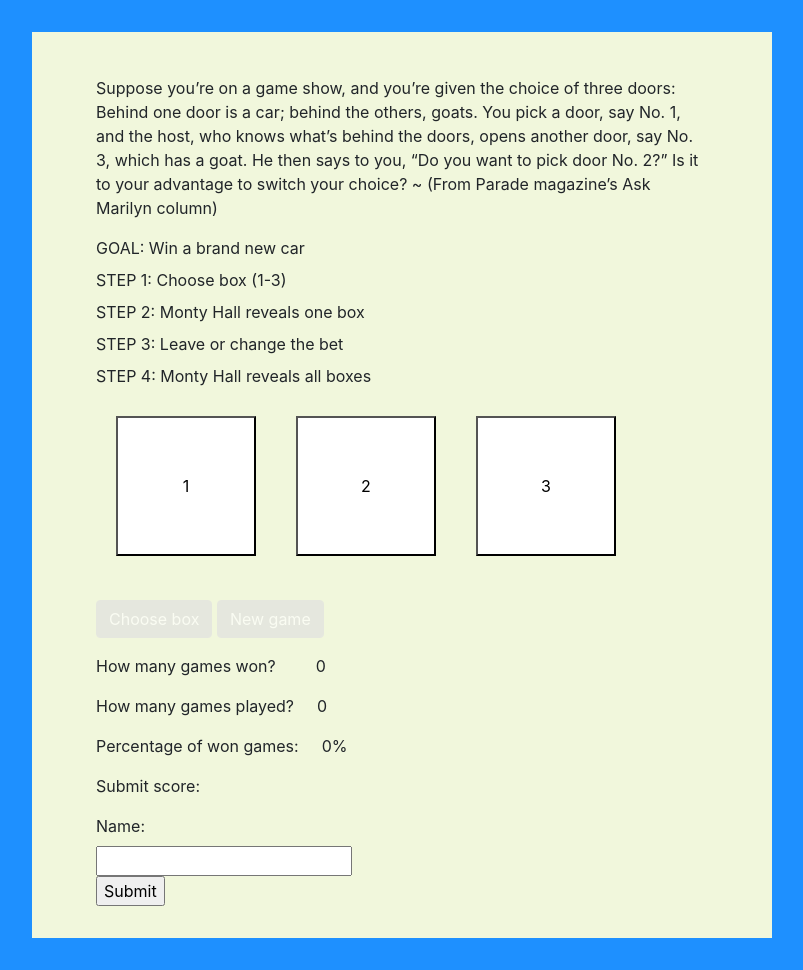
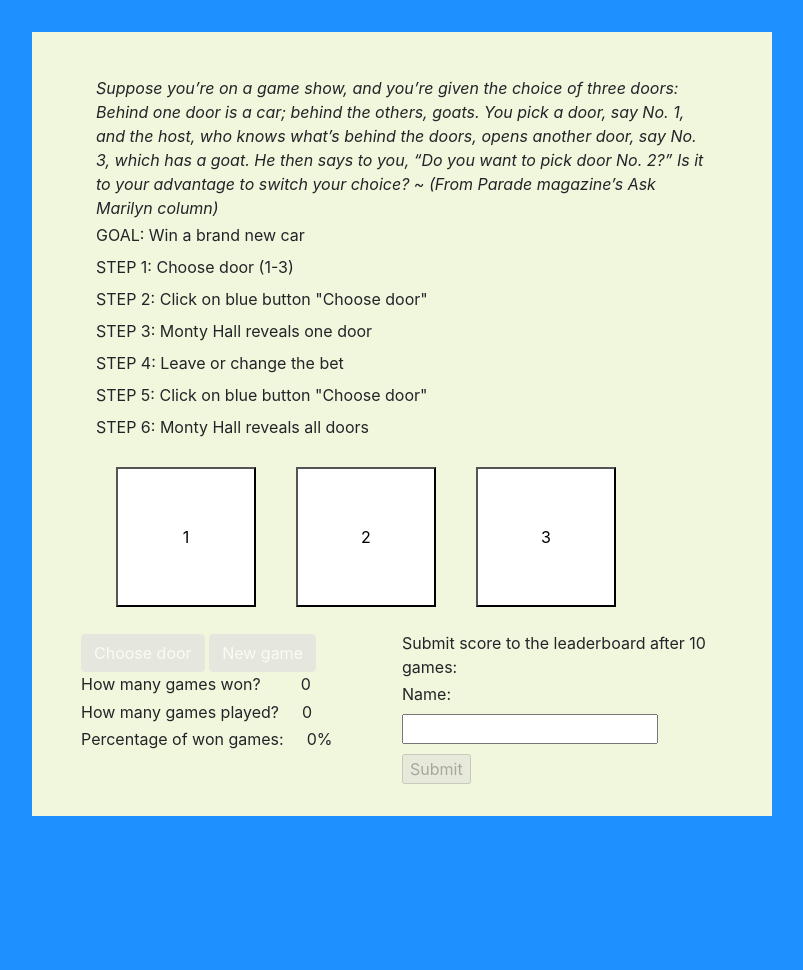
Before and after one commit to AdamczykMaciej/PUZ, a Python web app: template templates/index.html in a window 1280 px wide. Shown: the whole page, without its empty margins (238-1041 px from the left). After the commit the page ends 816 px from the top, so only its background shows below. Run offline with Jinja, Linux system fonts and the light colour scheme; the template is opened without the code that fills it, so the values that code supplies are empty; some libraries are stand-ins or nearby versions; some web fonts are replaced.

Commit message:
Improve layout, split to columns

```diff
--- a/static/css/main.css
+++ b/static/css/main.css
@@ -36,7 +36,7 @@ h2 {
 
 p, li {
     font-size: 1em;
-
+    margin-bottom: 0.2rem !important;
 }
 
 p.credit {
@@ -67,6 +67,7 @@ img {
 height:140px;
 width:140px;
 margin: 20px;
+margin-bottom: 0px;
 content: '';
 cursor: pointer;
 background-color: white;
@@ -81,3 +82,20 @@ display: inline-block;
 #result{
     font-size: 20px;
 }
+
+/* Set additional styling options for the columns*/
+.column {
+float: left;
+width: 50%;
+}
+
+.row:after {
+content: "";
+display: table;
+clear: both;
+}
+
+.row{
+margin-right: 0px;
+margin-left: 0px;
+}
--- a/static/js/main.js
+++ b/static/js/main.js
@@ -110,9 +110,13 @@ function simulate(){
         }
         updatePercentageOfWon();
      }
+     if(howManyTimesPlayed === 10){
+        document.getElementById("submit").disabled = false;
+     }
 }
 
 function updateLeaderboard(){
+    if(howManyTimesPlayed === 10){
      $.post("/api/updateLeaderboard",
   {
     name: document.getElementById("name").value,
@@ -121,6 +125,9 @@ function updateLeaderboard(){
   function(data, status){
     console.log("Data: " + data + "\nStatus: " + status);
   });
+  } else{
+    console.log("You have to play 10 games")
+  }
 }
 
 function generateTableHead(table, data) {
@@ -162,4 +169,4 @@ function getLeaderboard() {
     });
 }
 
-$( document ).ready(getLeaderboard());
+getLeaderboard();
--- a/templates/index.html
+++ b/templates/index.html
@@ -3,20 +3,25 @@
 {% block body %}
 
 <h1>{{ the_title }}</h1>
-<p>Suppose you’re on a game show, and you’re given the choice of three doors: Behind one door is a car; behind the others, goats. You pick a door, say No. 1, and the host, who knows what’s behind the doors, opens another door, say No. 3, which has a goat. He then says to you, “Do you want to pick door No. 2?” Is it to your advantage to switch your choice? ~ (From Parade magazine’s Ask Marilyn column)</p>
+<p style="font-style: italic;">Suppose you’re on a game show, and you’re given the choice of three doors: Behind one door is a car; behind the others, goats. You pick a door, say No. 1, and the host, who knows what’s behind the doors, opens another door, say No. 3, which has a goat. He then says to you, “Do you want to pick door No. 2?” Is it to your advantage to switch your choice? ~ (From Parade magazine’s Ask Marilyn column)</p>
 <label>GOAL: Win a brand new car</label><br>
-<label>STEP 1: Choose box (1-3)</label><br>
-<label>STEP 2: Monty Hall reveals one box</label><br>
-<label>STEP 3: Leave or change the bet</label><br>
-<label>STEP 4: Monty Hall reveals all boxes</label>
+<label>STEP 1: Choose door (1-3)</label><br>
+<label>STEP 2: Click on blue button "Choose door"</label><br>
+<label>STEP 3: Monty Hall reveals one door</label><br>
+<label>STEP 4: Leave or change the bet</label><br>
+<label>STEP 5: Click on blue button "Choose door"</label><br>
+<label>STEP 6: Monty Hall reveals all doors</label>
 <br>
 <div id="container2">
 <button onclick="clickBox(this)" class="box" id="1">1</button><button onclick="clickBox(this)" class="box" id="2">2</button><button onclick="clickBox(this)" class="box" id="3">3</button>
 </div>
 <br>
-<button class="btn btn-primary" id="simulate" onclick="simulate()" disabled>Choose box</button>
-<button class="btn btn-dark" id="reset" onclick="resetGame()" disabled>New game</button>
+
+<div class="row">
+    <div class="column">
         <p id="result"></p>
+        <button class="btn btn-primary" id="simulate" onclick="simulate()" disabled>Choose door</button>
+        <button class="btn btn-danger" id="reset" onclick="resetGame()" disabled>New game</button>
         <div style="display: flex;">
             <p>How many games won?</p>
             <p style="margin-left: 40px;" id="won-num">0</p>
@@ -29,14 +34,17 @@
             <p>Percentage of won games:</p>
             <p style="margin-left: 23px;" id="won-percent">0%</p>
         </div>
-
-<p>Submit score:</p>
+    </div>
+    <div class="column">
+        <p>Submit score to the leaderboard after 10 games:</p>
         <form>
           <label for="name">Name:</label><br>
-  <input type="text" id="name" value=""><br>
-  <input onclick="updateLeaderboard()" type="submit" value="Submit">
+          <input style="margin-bottom: 10px;" type="text" id="name" value=""><br>
+          <input id="submit" onclick="updateLeaderboard()" type="submit" value="Submit" disabled>
         </form>
 
         <table id="leaderboard"></table>
+    </div>
+</div>
 
 {% endblock %}
```
Lines whose indentation alone changed are shown as unchanged.
